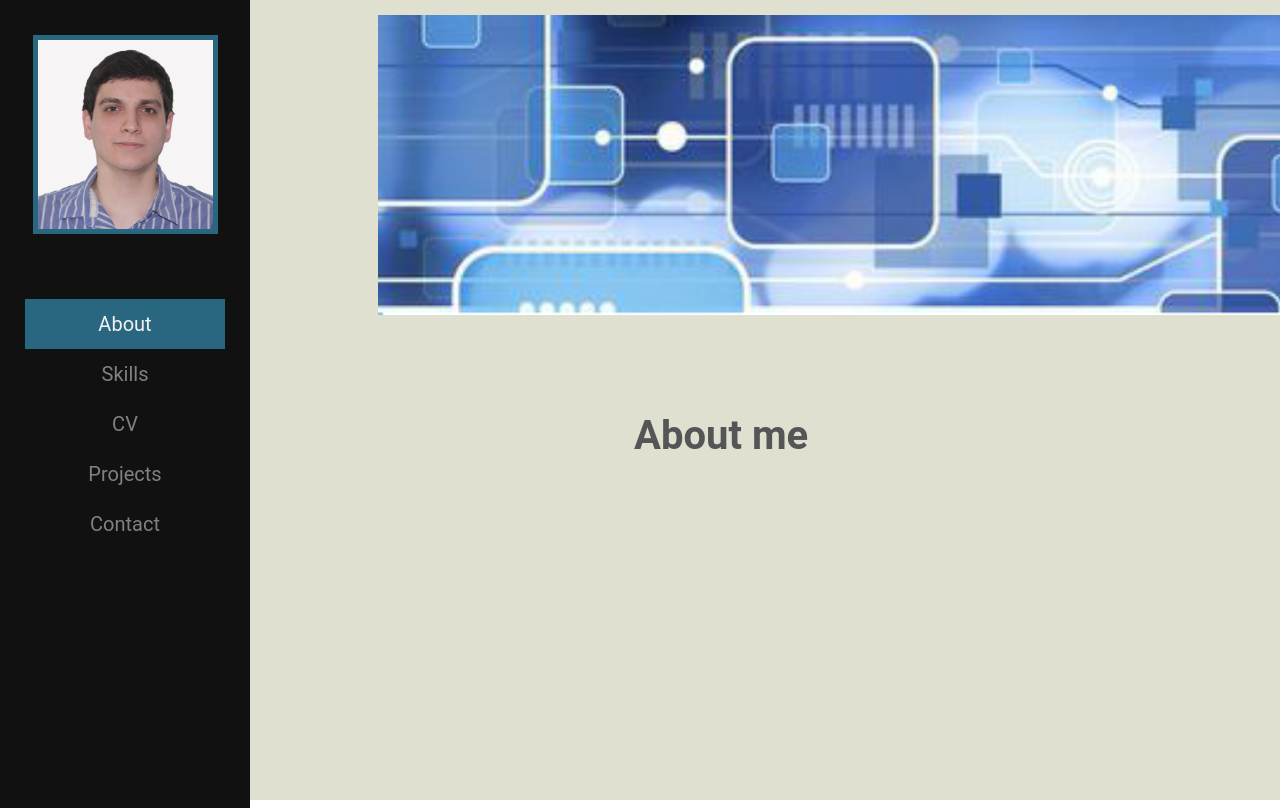
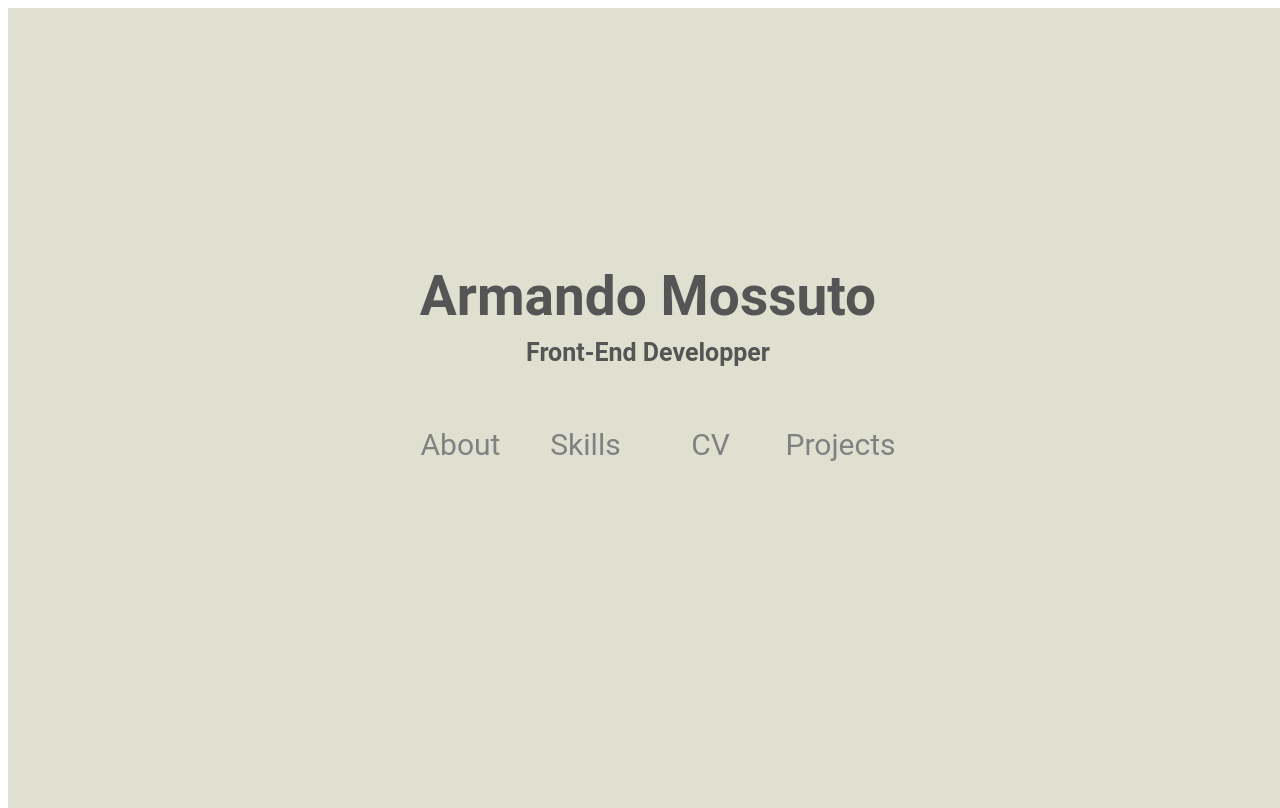
Before and after one commit to armandomossuto/armandomossuto.github.io, a React (Create React App) app: page / in a window 1280 px wide. Built offline with nearby package versions, Linux system fonts and the light colour scheme.

Commit message:
Tranisition and frontpage
Adding tranisition and frontpage

```diff
--- a/src/index.css
+++ b/src/index.css
@@ -15,7 +15,19 @@ body {
 	text-align: center;
 	font-size: 20px;
 	padding-top: 20px;
+	opacity: 0.1;
+	animation-name: transitionpage;
+    animation-duration: 1s;
+    animation-iteration-count: 1;
+    animation-fill-mode: forwards;
 }
+
+@keyframes transitionpage {
+	0% {opacity: 0.1;}
+	50% {opacity: 0.5;}
+	100% {opacity: 1;}
+}
+
 
 .sidenav img {
 	border: solid;
@@ -79,3 +91,67 @@ body {
 	font-size:40px;
 	left: 30%;
 }
+
+.frontpage {
+	position: absolute;
+	background-color: #e0e0d1;
+	color: rgb(85, 85, 85);
+	text-align: center;
+	height: 100%;
+	width: 100%;
+}
+
+.fadeoutfp {
+	position: absolute;
+	background-color: #e0e0d1;
+	color: rgb(85, 85, 85);
+	text-align: center;
+	height: 100%;
+	width: 100%;
+	animation-name: fadeout;
+    animation-duration: 1s;
+    animation-iteration-count: 1;
+    animation-fill-mode: forwards;
+}
+
+@keyframes fadeout {
+	100% {opacity: 1;}
+	50% {opacity: 0.5;}
+	100% {opacity: 0;}
+}
+
+.frontelements {
+	position: relative;
+	top: 32%;
+}
+
+.frontelements .title,.subtitle {
+	padding-bottom: 0px;
+	margin-bottom: 10px;
+	padding-top: 0px;
+	margin-top: 0px;
+}
+
+.title {
+	font-size:55px;
+}
+
+.subtitle {
+	font-size:25px;
+	margin-bottom: 40px;
+}
+
+.options span {
+	position: relative;
+	font-size: 30px;
+	padding: 20px 12.5px 20px 12.5px;
+	color: #818181;
+	display: inline-block;
+	width: 100px;
+}
+
+.options span:hover {
+  color: #f1f1f1;
+  background-color: #2b2222;
+  border-radius: 75%;
+}
--- a/src/index.js
+++ b/src/index.js
@@ -8,7 +8,82 @@ class App extends React.Component {
     super(props);
 
     this.state = {
-      page: 'About',
+      option: null,
+      fadeout: false,
+    }
+
+    this.onClick = this.onClick.bind(this);
+  }
+
+  onClick(event) {
+    let page = event.target.id;
+
+    let fadeoutpromise = new Promise(function(resolve, reject) {
+        setTimeout(function() {
+        resolve();
+      }, 2000);
+    });
+
+    fadeoutpromise.then((option) => this.setState({option: page}));
+
+    this.setState({fadeout: true});
+  }
+
+  render() {
+    const { option, fadeout } = this.state;
+    console.log(option);
+    return(
+      <div>
+        {option
+          ? <MainPage option={option} />
+          : <FrontPage fadeout={fadeout} onClick={this.onClick}/>}
+      </div>
+    );
+  }
+}
+
+
+const FrontPage = ({ onClick, fadeout }) =>
+  <div className={fadeout ? "fadeoutfp" : "frontpage"}>
+      <div className="frontelements">
+        <h2 className="title"> Armando Mossuto </h2>
+        <h5 className="subtitle"> Front-End Developper </h5>
+        <div className="options">
+          <span
+            id="About"
+            onClick={onClick}
+          >
+            About
+          </span>
+          <span
+            id="Skills"
+            onClick={onClick}
+          >
+            Skills
+          </span>
+          <span
+            id="CV"
+            onClick={onClick}
+          >
+            CV
+          </span>
+          <span
+            id="Projects"
+            onClick={onClick}
+          >
+            Projects
+          </span>
+        </div>
+      </div>
+  </div>
+
+
+class MainPage extends React.Component {
+  constructor(props) {
+    super(props);
+
+    this.state = {
+      page: this.props.option,
     }
     this.pageCall = this.pageCall.bind(this);
   }
```
